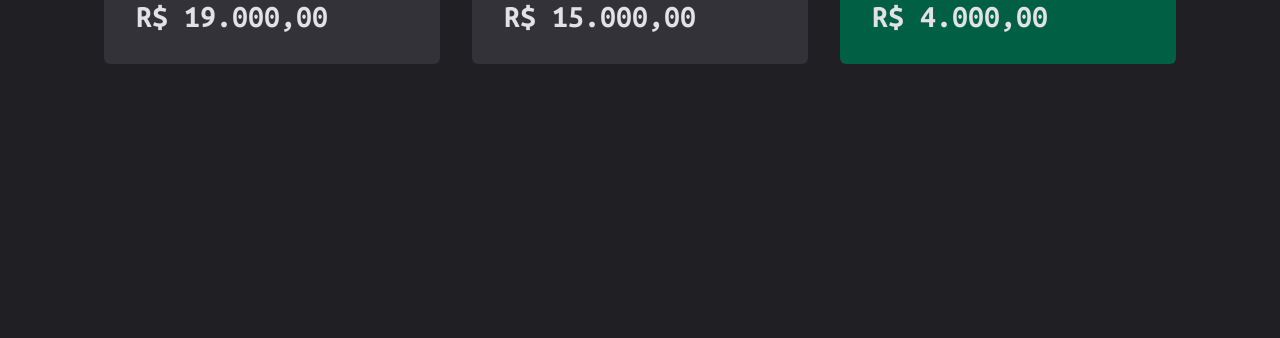
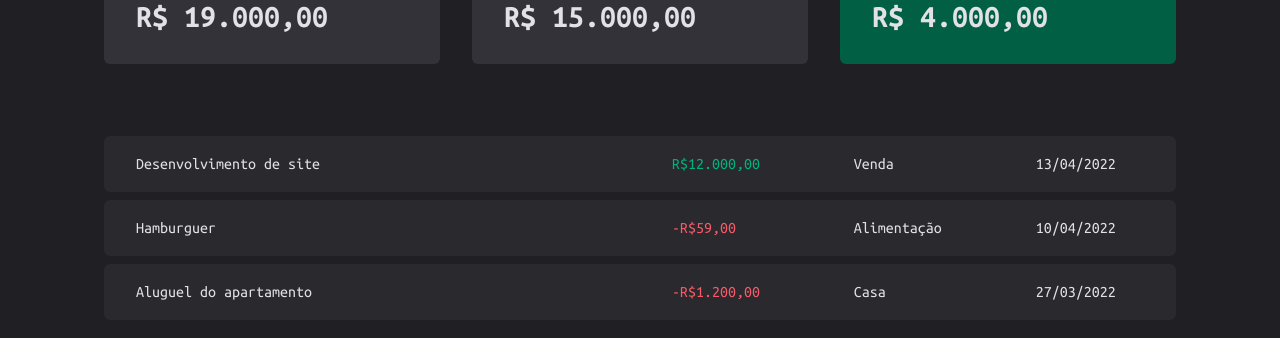
Before and after one commit to isadorabrito/dt-money, a React (Vite) app: page / in a window 1280 px wide. Shown: the top 338 px of the page. Built offline with nearby package versions, Linux system fonts and the light colour scheme.

Commit message:
feat: add transactions table

```diff
--- a/src/pages/Transactions/index.tsx
+++ b/src/pages/Transactions/index.tsx
@@ -1,11 +1,46 @@
 import { Header } from "../../components/Header";
 import { Summary } from "../../components/Summary/index";
+import {
+  TransactionContainer,
+  TransactionsTable,
+  PriceHighlight,
+} from "./styles";
 
 export function Transactions() {
   return (
     <div>
       <Header />
       <Summary />
+      <TransactionContainer>
+        <TransactionsTable>
+          <tbody>
+            <tr>
+              <td width="50%">Desenvolvimento de site</td>
+              <td>
+                <PriceHighlight variant="income">R$12.000,00</PriceHighlight>
+              </td>
+              <td>Venda</td>
+              <td>13/04/2022</td>
+            </tr>
+            <tr>
+              <td width="50%">Hamburguer</td>
+              <td>
+                <PriceHighlight variant="outcome">-R$59,00</PriceHighlight>
+              </td>
+              <td>Alimentação</td>
+              <td>10/04/2022</td>
+            </tr>
+            <tr>
+              <td width="50%">Aluguel do apartamento</td>
+              <td>
+                <PriceHighlight variant="outcome">-R$1.200,00</PriceHighlight>
+              </td>
+              <td>Casa</td>
+              <td>27/03/2022</td>
+            </tr>
+          </tbody>
+        </TransactionsTable>
+      </TransactionContainer>
     </div>
   );
 }
--- a/src/pages/Transactions/styles.ts
+++ b/src/pages/Transactions/styles.ts
@@ -0,0 +1,41 @@
+import styled from "styled-components";
+
+export const TransactionContainer = styled.main`
+  width: 100%;
+  max-width: 1120px;
+  margin: 4rem auto 0;
+  padding: 0 1.5rem;
+`;
+
+export const TransactionsTable = styled.table`
+  width: 100%;
+  border-collapse: separate;
+  border-spacing: 0 0.5rem;
+  /* margin-top: 1.5rem; */
+
+  td {
+    padding: 1.25rem 2rem;
+    background: ${(props) => props.theme["gray-700"]};
+
+    &:first-child {
+      border-top-left-radius: 6px;
+      border-bottom-left-radius: 6px;
+    }
+
+    &:last-child {
+      border-top-right-radius: 6px;
+      border-bottom-right-radius: 6px;
+    }
+  }
+`;
+
+interface PriceHighlightProps {
+  variant: "income" | "outcome";
+}
+
+export const PriceHighlight = styled.span<PriceHighlightProps>`
+  color: ${(props) =>
+    props.variant === "income"
+      ? props.theme["green-300"]
+      : props.theme["red-300"]};
+`;
```
